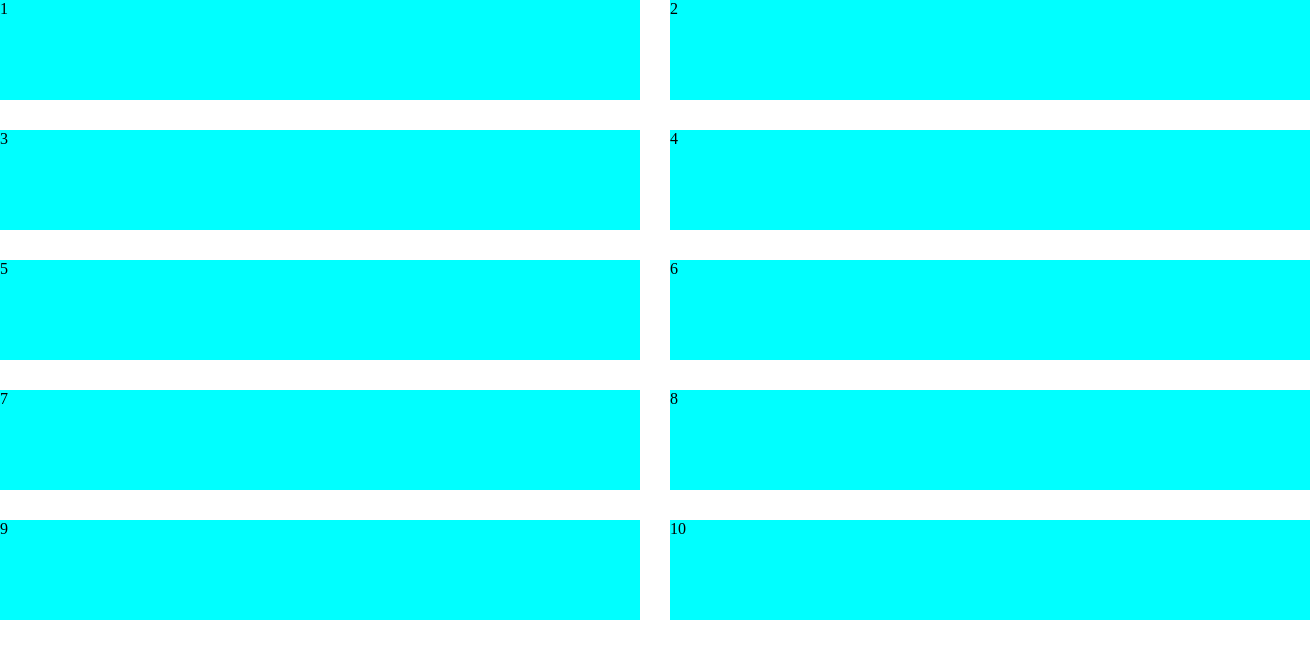
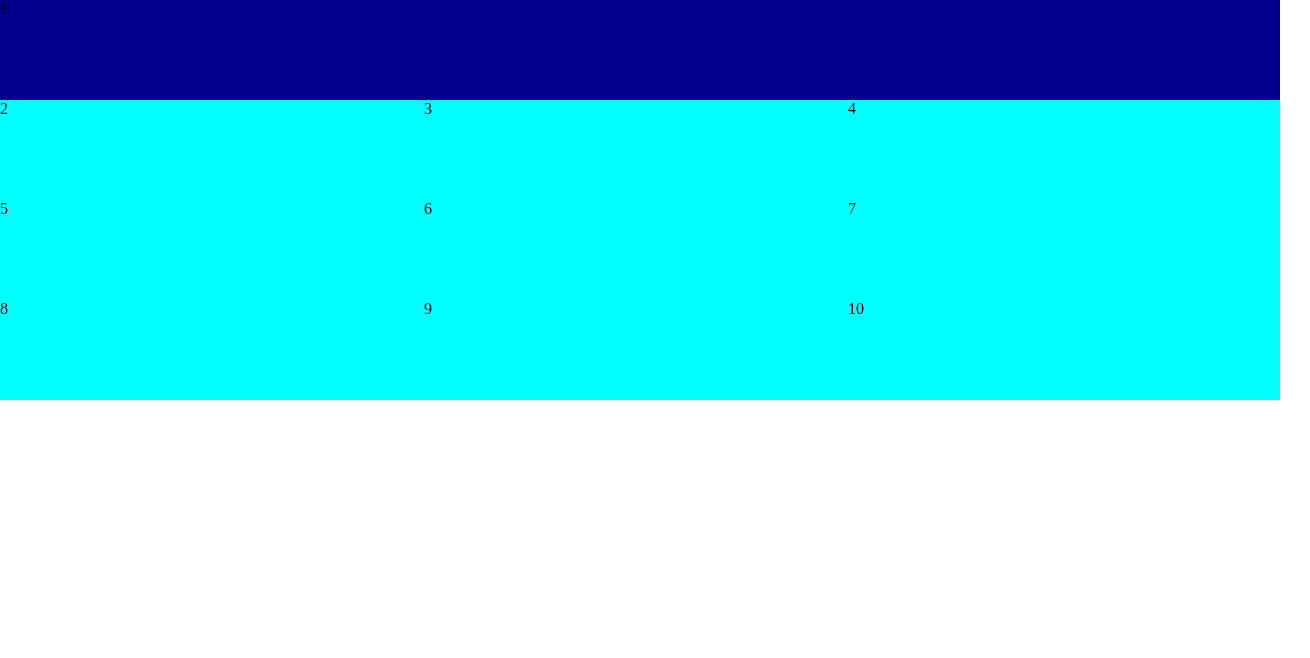
Before and after one commit to Daniel-Moreira26/Fullstack, a plain HTML site: page Html5/menu/grid.html in a window 1280 px wide. Shown: the whole page, 1310 px wide, since content can reach past the window. Drawn offline with Linux system fonts and the light colour scheme.

Commit message:
Update style03.css

```diff
--- a/Html5/menu/style03.css
+++ b/Html5/menu/style03.css
@@ -5,8 +5,15 @@
 
 .grid {
     display: grid;
-    grid-template-columns: 50% 50%; /*A primeira serve para primeira coluna e segunda respectivamente.*/
-    gap: 30px; /* Dá espaçamento entre as grids*/
+    grid-template-columns: 3, 1fr;
+
+}
+
+.grid div:nth-child(1) {
+    background-color: darkblue;
+    grid-column-start: 1;
+    grid-column-end: 4;
+
 }
 
 .grid div {
```
